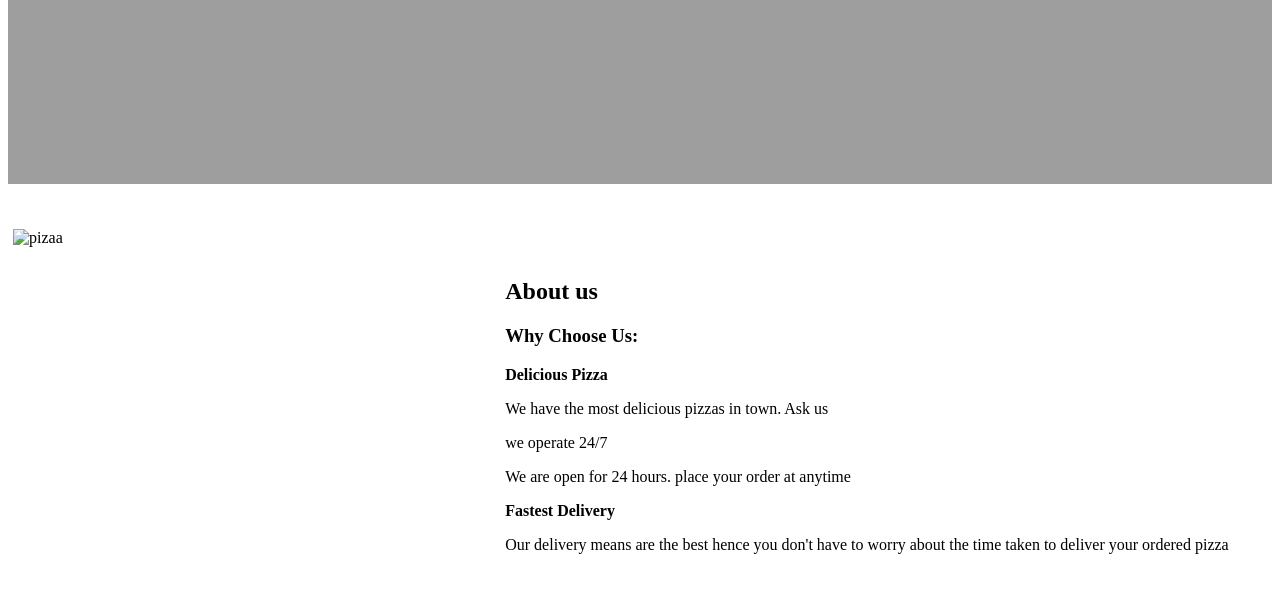
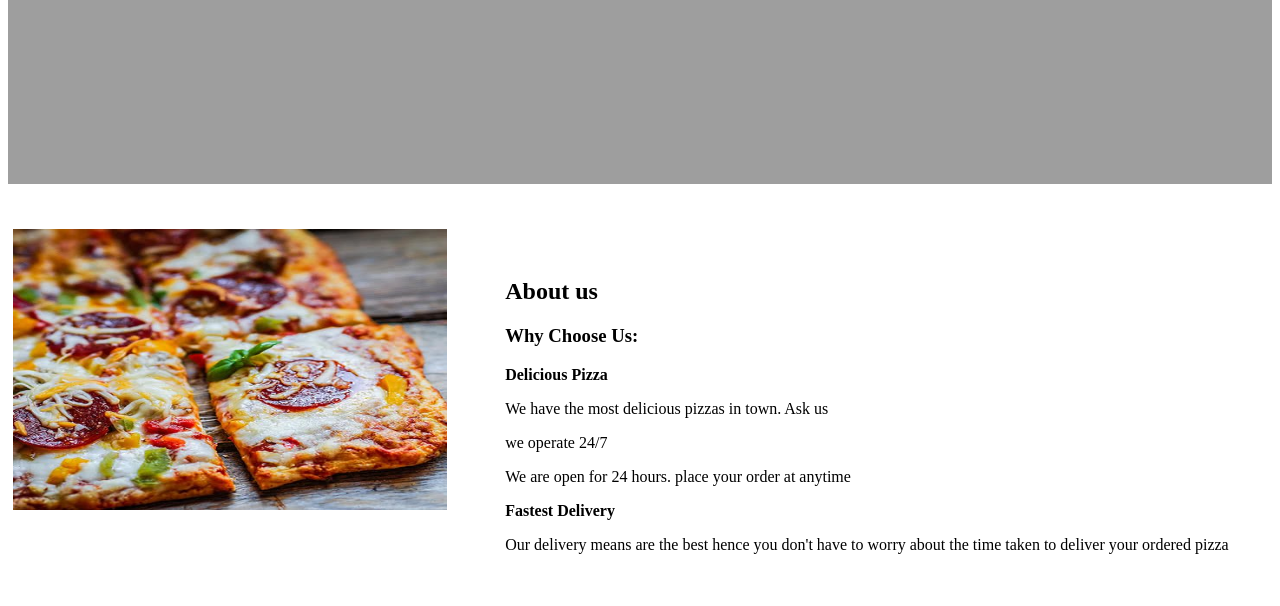
Before and after one commit to nazonasirkey/Ajab-pizza, a plain HTML site: page index.html in a window 1280 px wide. Shown: the part 194-800 px from the top of the page. Drawn offline with nearby package versions, Linux system fonts and the light colour scheme; the site is published under a folder, as on GitHub Pages, so addresses that start at the root find nothing.

Commit message:
it adds structure

```diff
--- a/index.html
+++ b/index.html
@@ -28,7 +28,7 @@
         <h2>Welcome</h2>
     </section>
     <section id="about">
-        <img src="/images/about.jpg" id="piza" alt="pizaa">
+        <img src="images/about.jpg" id="piza" alt="pizaa">
         <img src="" alt="">
         <div id="market">
 
```
